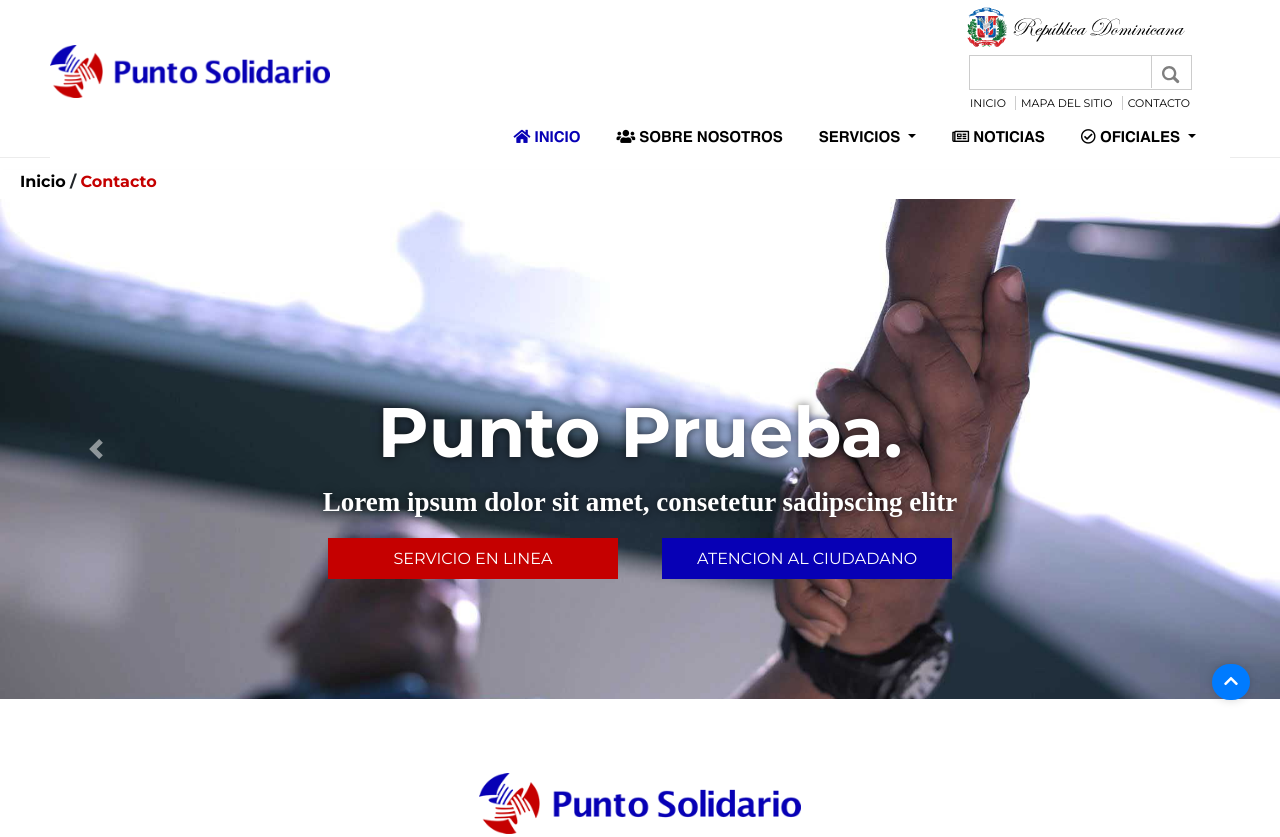
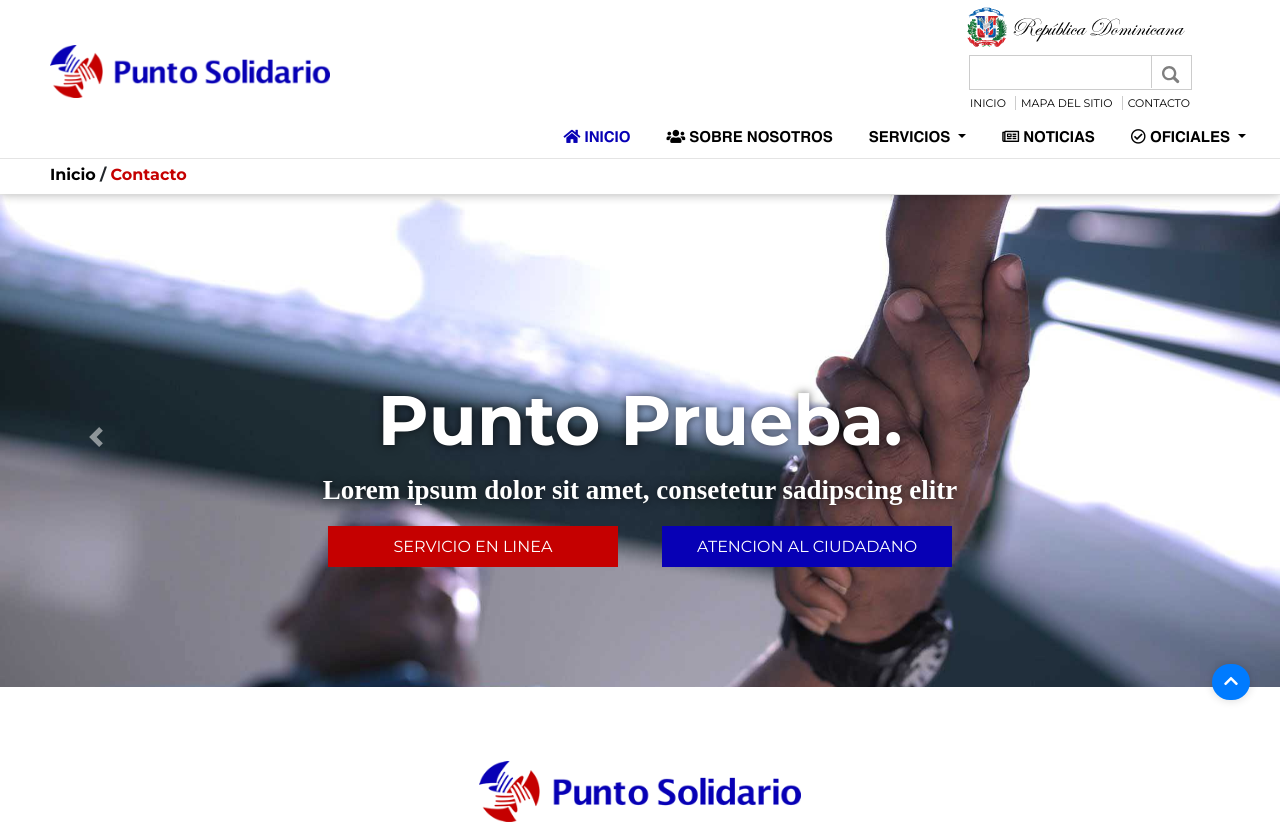
Before and after one commit to josuerosario07/punto-solidario, a plain HTML site: page index.html in a window 1280 px wide. Shown: the top 837 px of the page. Drawn offline with Linux system fonts and the light colour scheme; a web font is replaced by a local one.

Commit message:
statick sticker

```diff
--- a/index.html
+++ b/index.html
@@ -87,14 +87,14 @@
                </ul>
             </div>
          </nav>
-      </header>
-      <div class="ruta-secundaria">
+         <div class="ruta-secundaria">
             <ul>
                <li><a href="index.html">Inicio</a></li>
                <li>/</li>
                <li><a class="active" href="contacto.html">Contacto</a> </li>
             </ul>
          </div>
+      </header>
       <!-- slider -->
       <div class="content-slider">
          <div id="carouselExampleControls" class="carousel slide" data-ride="carousel">
--- a/scss/style.scss
+++ b/scss/style.scss
@@ -62,6 +62,7 @@
     }
     header{
     background-color: white;
+    box-shadow: 0px 0px 10px rgba(0, 0, 0, .16);
     }
     .ruta{
         ul{
@@ -83,15 +84,18 @@
     }
     .ruta-secundaria{
         width: 100%;
-        box-shadow: 0px 9px 10px rgba(0, 0, 0, 0.16) !important;
         padding-bottom: 7px;
-        padding-left: 20px;
+        padding-left: 50px;
+        border-top: solid 1px rgb(228, 228, 228);
+        background-color: white;
+        box-shadow: 0px 0px 10px rgba(0, 0, 0, .16);
         ul{
             position: relative;
             z-index: 999;
-            margin-top: 170px;
+            padding-top: 4px;
+            margin-bottom: 0px;
             @media screen and (max-width:991px) {
-                margin-top:20px;
+                margin-top:0px;
             }
             li{
                 display: inline-block;
@@ -106,10 +110,11 @@
         }
     }
     .punto-solidario-normal{
+    .row{
+        padding: 0px 50px;
+    }
     background-color: white;
-    padding-right: 50px;
-    padding-left: 50px;
-    max-height: 158px;
+    max-height: 196px;
     // box-shadow: 0px 0px 10px rgba(0, 0, 0, .16);
     transition: 0.3s !important;
     border-bottom: solid 1px #ececec;
@@ -244,7 +249,7 @@
     }
     }
     .content-slider{
-    margin-top: -18px;
+    margin-top: 187px;
     }
     .carousel-item{
     height: 500px !important;
```
Also changed, not shown: css/style.css, 1 other file.
